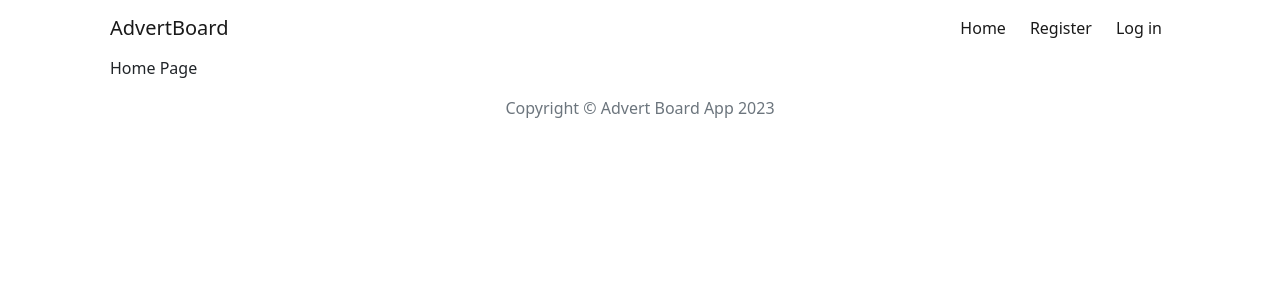
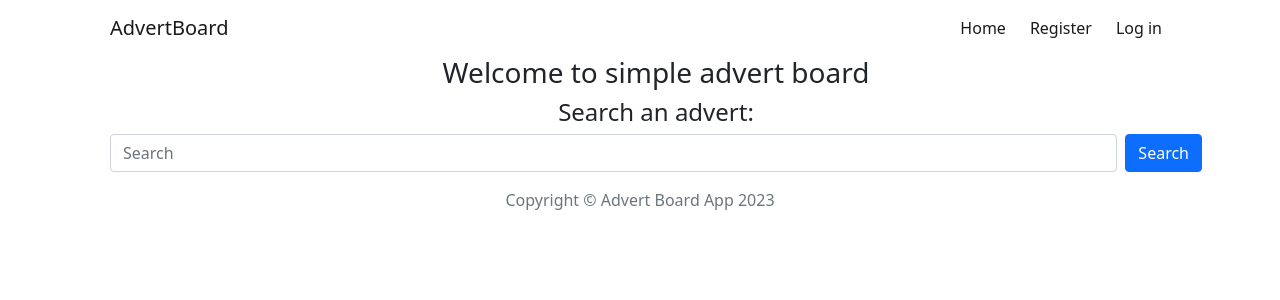
Before and after one commit to ewaolczak/advert-board-fullstack-app, a React (Create React App) app in the folder client/: page / in a window 1280 px wide. Shown: the top 300 px of the page. Built offline with nearby package versions, Linux system fonts and the light colour scheme.

Commit message:
Add searchBar

```diff
--- /dev/null
+++ b/client/src/components/common/Button/Button.js
@@ -0,0 +1,12 @@
+import React from 'react'
+import { Button } from 'react-bootstrap'
+
+const ButtonDefault = ({children}) => {
+  return (
+    <Button variant='primary'>
+      {children}
+    </Button>
+  )
+}
+
+export default ButtonDefault
--- a/client/src/components/pages/Home/Home.js
+++ b/client/src/components/pages/Home/Home.js
@@ -1,11 +1,24 @@
 import React from 'react'
-import { Container } from 'react-bootstrap'
+import { Container, Form } from 'react-bootstrap'
+import ButtonDefault from '../../common/Button/Button'
 
 const Home = () => {
   return (
     <>
       <Container className="ms-3">
-        <div>Home Page</div>
+        <h3 className="text-center">Welcome to simple advert board</h3>
+        <h4 className="text-center">Search an advert:</h4>
+        <Form className="d-flex">
+            <Form.Control
+              type="search"
+              placeholder="Search"
+              className="me-2"
+              aria-label="Search"
+            />
+            <ButtonDefault>
+              Search
+            </ButtonDefault>
+          </Form>
       </Container>
     </>
   )
```
